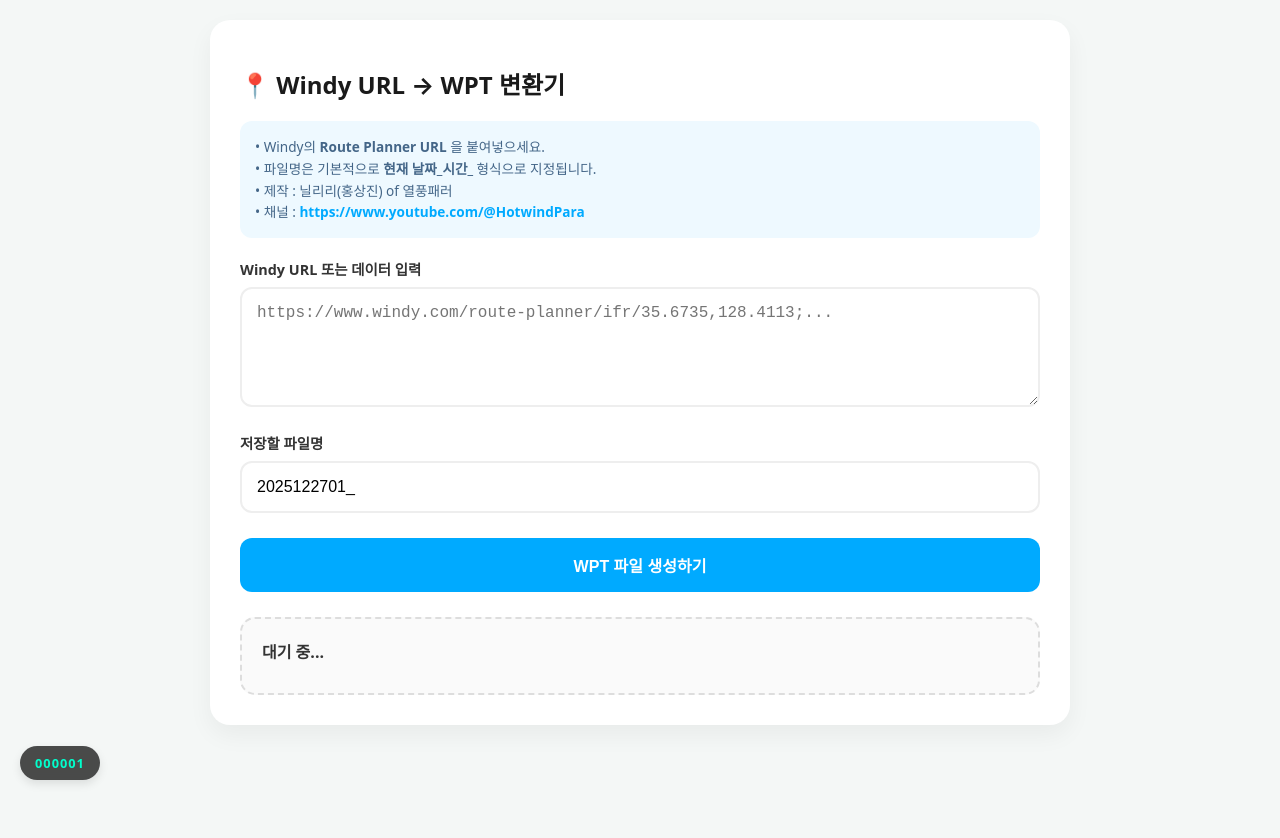
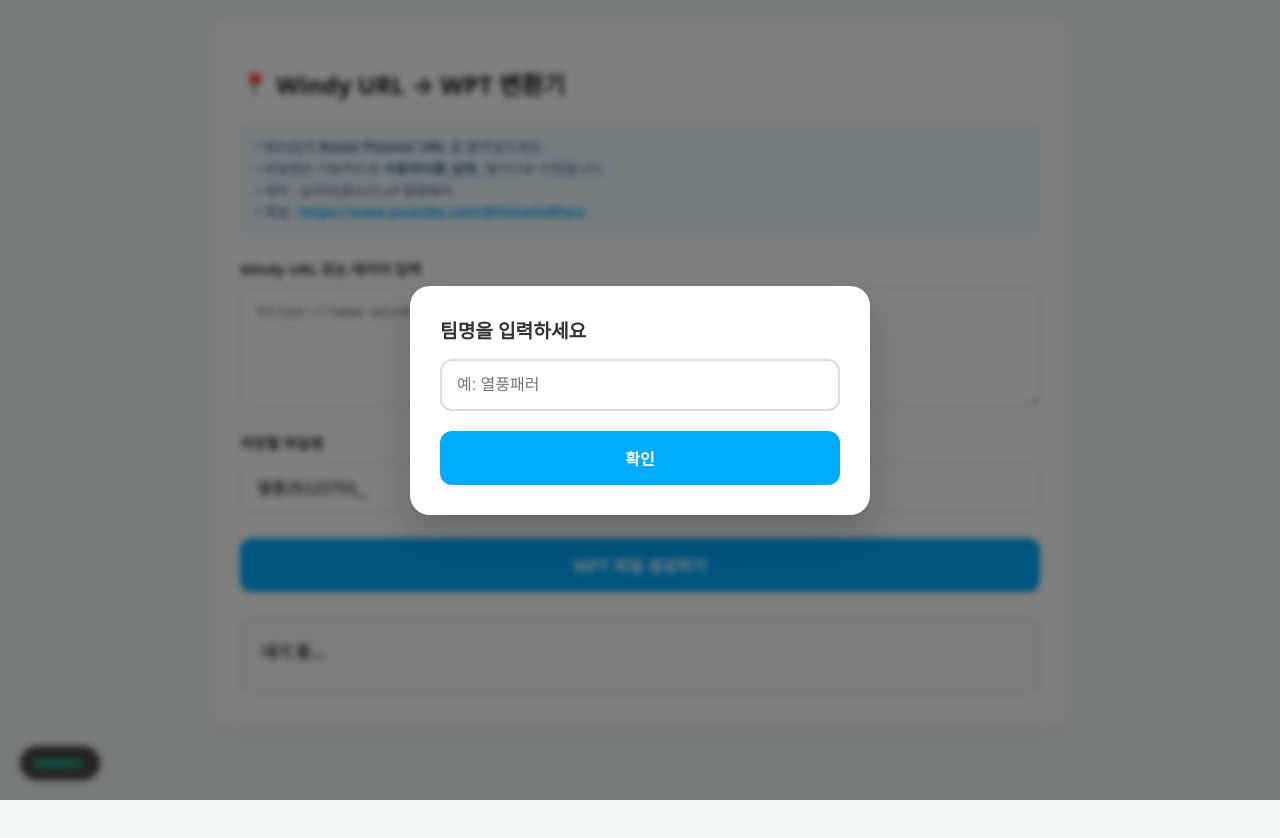
Before and after one commit to nillili/hotwindy, a plain HTML site: page index.html in a window 1280 px wide. Drawn offline with Linux system fonts and the light colour scheme.

Commit message:
Refactor index.html for user input and styling
Updated the HTML structure and styles for the Windy URL to WPT converter, including a modal for user name input and improved visitor counter functionality.

```diff
--- a/index.html
+++ b/index.html
@@ -26,7 +26,7 @@
       padding: 30px;
       border-radius: 20px;
       box-shadow: 0 10px 25px rgba(0,0,0,0.05);
-      margin-bottom: 60px; /* 카운터 공간 확보 */
+      margin-bottom: 60px;
     }
     h1 { font-size: 1.5rem; margin-bottom: 20px; color: #1a1a1a; display: flex; align-items: center; gap: 10px; }
     label { display:block; font-weight: 600; margin: 20px 0 8px; font-size: 0.9rem; }
@@ -127,25 +127,52 @@
       align-items: center;
       gap: 8px;
     }
-    .counter-label {
-      opacity: 0.8;
-      font-size: 0.7rem;
-    }
     .counter-value {
       color: #00ffcc;
       font-weight: bold;
       letter-spacing: 1px;
     }
+
+    /* 이름 입력 모달 스타일 */
+    #nameModal {
+      position: fixed;
+      top: 0; left: 0; width: 100%; height: 100%;
+      background: rgba(0,0,0,0.5);
+      display: flex;
+      align-items: center;
+      justify-content: center;
+      z-index: 2000;
+      backdrop-filter: blur(3px);
+    }
+    .modal-content {
+      background: white;
+      padding: 30px;
+      border-radius: 20px;
+      width: 90%;
+      max-width: 400px;
+      box-shadow: 0 20px 40px rgba(0,0,0,0.2);
+    }
+    .modal-content h2 { font-size: 1.2rem; margin-top: 0; margin-bottom: 15px; }
+    .modal-content input { margin-bottom: 20px; border: 2px solid #ddd; }
   </style>
 </head>
 <body>
+
+<!-- 이름 입력 모달 -->
+<div id="nameModal">
+  <div class="modal-content">
+    <h2>팀명을 입력하세요</h2>
+    <input type="text" id="userNameInput" placeholder="예: 열풍패러" autofocus />
+    <button id="nameConfirmBtn">확인</button>
+  </div>
+</div>
 
 <div class="container">
   <h1>📍 Windy URL → WPT 변환기 </h1>
 
   <div class="hint">
     • Windy의 <b>Route Planner URL</b> 을 붙여넣으세요.<br/>
-    • 파일명은 기본적으로 <b>현재 날짜_시간_</b> 형식으로 지정됩니다.<br/>
+    • 파일명은 기본적으로 <b>사용자이름_날짜_</b> 형식으로 지정됩니다.<br/>
     • 제작 : 닐리리(홍상진) of 열풍패러<br/>
     • 채널 : <a href="https://www.youtube.com/@HotwindPara" target="_blank">https://www.youtube.com/@HotwindPara</a><br/>
   </div>
@@ -154,7 +181,7 @@
   <textarea id="urlInput" placeholder="https://www.windy.com/route-planner/ifr/35.6735,128.4113;..."></textarea>
 
   <label for="fileTitle">저장할 파일명</label>
-  <input id="fileTitle" type="text" placeholder="예: 2023102414_" />
+  <input id="fileTitle" type="text" placeholder="사용자이름_날짜_" />
 
   <div class="button-group">
     <button id="convertBtn">WPT 파일 생성하기</button>
@@ -167,9 +194,7 @@
   </div>
 </div>
 
-<!-- 방문자 카운터 UI -->
 <div class="visitor-counter">
-  <!-- span class="counter-label">VISITORS</span -->
   <span id="visitorCount" class="counter-value">000,000</span>
 </div>
 
@@ -189,25 +214,42 @@ function updateVisitorCount() {
   }
 
   localStorage.setItem(STORAGE_KEY, count);
+  $('visitorCount').textContent = count.toLocaleString().padStart(6, '0');
+}
 
-  // 쉼표 포함하여 출력 (예: 1,234)
-  $('visitorCount').textContent = count.toLocaleString().padStart(6, '0');
+// 파일명 자동 생성 함수
+function generateFileName(userName = "열풍") {
+  const now = new Date();
+  const yy = String(now.getFullYear()).slice(-2);
+  const mm = String(now.getMonth() + 1).padStart(2, '0');
+  const dd = String(now.getDate()).padStart(2, '0');
+  const hh = String(now.getHours()).padStart(2, '0');
+
+  // 이름이 비어있으면 "열풍" 사용
+  const prefix = (userName.trim() === "") ? "열풍" : userName.trim();
+  const dateStr = `${yy}${mm}${dd}${hh}_`;
+  return `${prefix}${dateStr}`;
 }
 
 // 페이지 로드 시 초기화
 window.addEventListener('DOMContentLoaded', () => {
-  // 1. 파일명 기본값 세팅
-  const now = new Date();
-  const yyyy = now.getFullYear();
-  const mm = String(now.getMonth() + 1).padStart(2, '0');
-  const dd = String(now.getDate()).padStart(2, '0');
-  const hh = String(now.getHours()).padStart(2, '0');
+  updateVisitorCount();
 
-  const datePrefix = `${yyyy}${mm}${dd}${hh}_`;
-  $("fileTitle").value = datePrefix;
+  // 초기 파일명 세팅 (기본값 "열풍" 적용)
+  $("fileTitle").value = generateFileName();
 
-  // 2. 방문자 카운터 업데이트
-  updateVisitorCount();
+  // 모달 버튼 이벤트
+  $("nameConfirmBtn").addEventListener("click", () => {
+    const name = $("userNameInput").value.trim();
+    // 입력값이 없으면 기본적으로 generateFileName 내에서 "열풍" 처리됨
+    $("fileTitle").value = generateFileName(name || "열풍");
+    $("nameModal").style.display = "none";
+  });
+
+  // 엔터 키 대응
+  $("userNameInput").addEventListener("keypress", (e) => {
+    if (e.key === 'Enter') $("nameConfirmBtn").click();
+  });
 });
 
 $("convertBtn").addEventListener("click", () => {
@@ -219,8 +261,6 @@ $("convertBtn").addEventListener("click", () => {
     if (!input) throw new Error("URL 혹은 데이터를 입력해주세요.");
 
     let waypoints = [];
-
-    // 1. Windy Route Planner 패턴 확인 (ifr 경로 포함 대응)
     const routeMatch = input.match(/\/route-planner\/(?:ifr\/)?([\d\.,;-]+)/);
 
     if (routeMatch && routeMatch[1]) {
@@ -235,7 +275,6 @@ $("convertBtn").addEventListener("click", () => {
       }).filter(p => !isNaN(p.lat) && !isNaN(p.lon));
     }
 
-    // 2. Windy 패턴에서 못 찾았다면 기존 value 파라미터 시도
     if (waypoints.length === 0) {
       const valueRaw = extractValueParam(input);
       if (valueRaw) {
@@ -295,7 +334,6 @@ function extractValueParam(urlText) {
 function decodeValueToGpxXml(raw) {
   const decoded = decodeURIComponent(raw.replace(/\+/g, "%20"));
   if (decoded.includes("<gpx")) return decoded;
-
   try {
     const b64 = decoded.replace(/-/g, "+").replace(/_/g, "/");
     return atob(b64);
@@ -338,6 +376,5 @@ function generateOziWpt(pts) {
   return lines.join("\r\n") + "\r\n";
 }
 </script>
-
 </body>
 </html>
```
